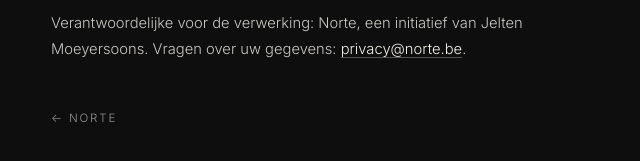
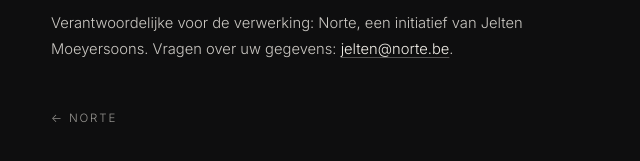
Before and after one commit to JeltenMoeyersoons/norte-site, a plain HTML site: page privacy.html in a window 1280 px wide. Shown: the part 513-674 px from the top of the page, 317-957 px from the left. Drawn offline with Linux system fonts and the light colour scheme.

Commit message:
Update privacy.html

```diff
--- a/privacy.html
+++ b/privacy.html
@@ -35,7 +35,7 @@
   <p>Laat u op deze pagina uw e-mailadres achter, dan wordt het voor één doel gebruikt: u één bericht sturen wanneer Norte opent. Het adres wordt voor niets anders gebruikt en niet gedeeld.</p>
   <p>Het adres wordt bewaard bij Brevo, een Europese e-maildienst, binnen de Europese Unie. U bevestigt uw inschrijving eerst via een e-mail (dubbele bevestiging); zonder die bevestiging wordt het adres niet bewaard.</p>
   <p>Uitschrijven kan op elk moment via de link onderaan elk bericht, of door een e-mail te sturen naar het adres hieronder. Uw adres wordt dan verwijderd.</p>
-  <p>Verantwoordelijke voor de verwerking: Norte, een initiatief van Jelten Moeyersoons. Vragen over uw gegevens: <a href="mailto:privacy@norte.be">privacy@norte.be</a>.</p>
+  <p>Verantwoordelijke voor de verwerking: Norte, een initiatief van Jelten Moeyersoons. Vragen over uw gegevens: <a href="mailto:jelten@norte.be">jelten@norte.be</a>.</p>
   <a class="terug" href="index.html">← Norte</a>
 </main>
 </body>
```
